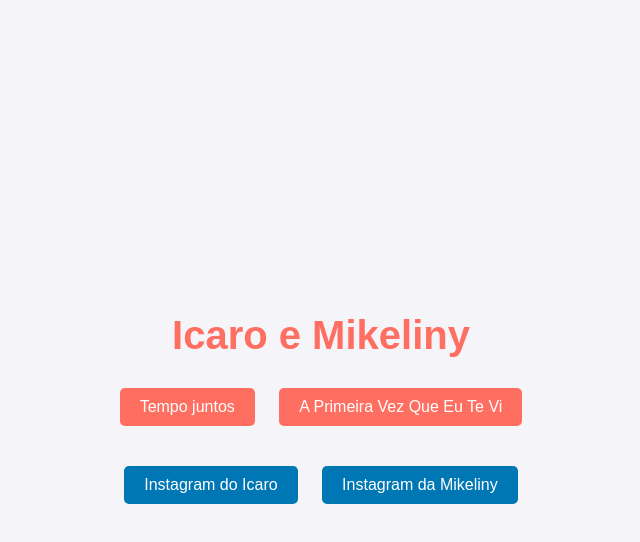
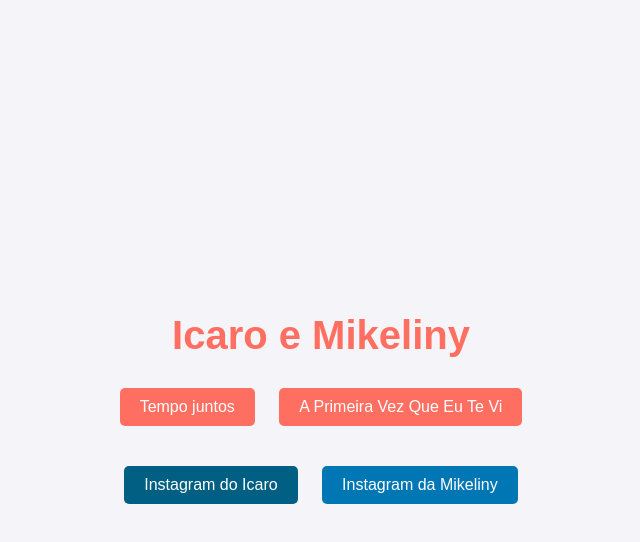
Before and after one commit to floquinho69/Keli, a plain HTML site: page index.html in a window 1280 px wide. In both pictures the pointer is over the link "Instagram do Icaro". Shown: the whole page, without its empty margins (319-959 px from the left). Drawn offline with Linux system fonts and the light colour scheme.

Commit message:
style.css

```diff
--- a/style.css
+++ b/style.css
@@ -62,3 +62,7 @@ body {
   font-size: 1rem;
   transition: background-color 0.3s ease;
 }
+
+.social-button:hover {
+  background-color: #005f82;
+}
```
Lines whose indentation alone changed are shown as unchanged.
